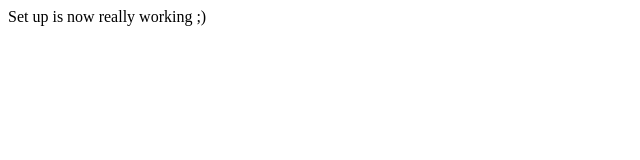
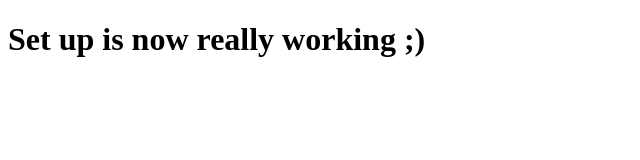
Before and after one commit to TheBookOfProofs/coursera-test, a plain HTML site: page site/index.html in a window 1280 px wide. Shown: the whole page, without its empty margins (0-640 px from the left). Drawn offline with Linux system fonts and the light colour scheme.

Commit message:
add h1 tag

```diff
--- a/site/index.html
+++ b/site/index.html
@@ -4,6 +4,6 @@
 	<title>Another index.html</title>
 </head>
 <body>
-Set up is now really working ;)
+	<h1>Set up is now really working ;)</h1>
 </body>
 </html>
```
